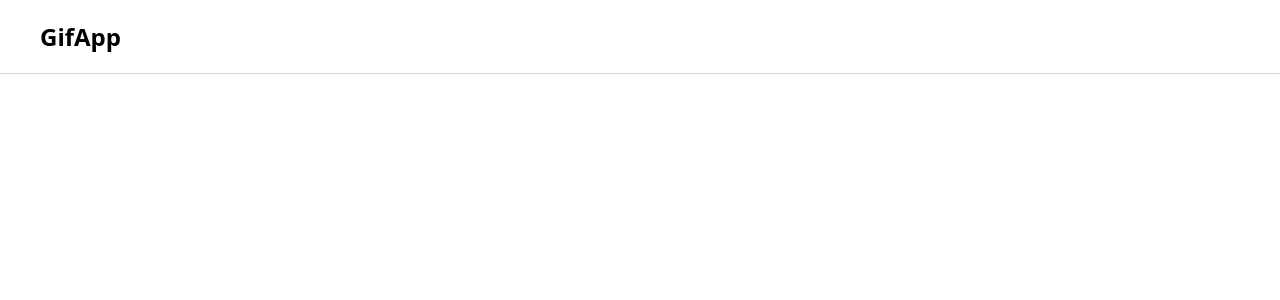
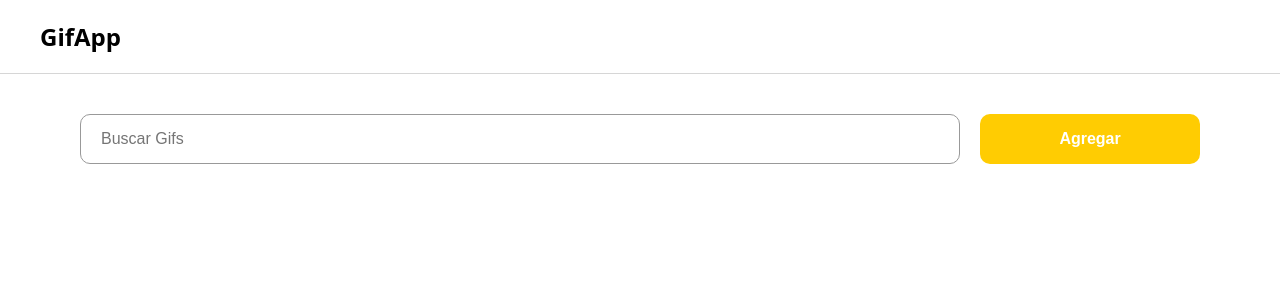
Before and after one commit to jesusrobot0/GifApp, a React (Vite) app: page / in a window 1280 px wide. Shown: the top 300 px of the page. Built offline with nearby package versions, Linux system fonts and the light colour scheme.

Commit message:
Add categories state to the main component and use AddCategories to update it

```diff
--- a/src/GifApp.jsx
+++ b/src/GifApp.jsx
@@ -1,10 +1,24 @@
-import React from 'react'
+import { useState } from 'react'
+import { AddCategory } from './components/AddCategory'
 import { Header } from './components/Header'
 
+/**
+ * GifExpertApp es el componente principal de la aplicación que permite
+ * agregar y mostra categorías de GIFs.
+ */
+
 export default function GifApp() {
+  const [categories, setCategories] = useState([])
+  const addCategory = (newCategory) => {
+    if (categories.includes(newCategory)) return
+    setCategories([newCategory, ...categories])
+    // Otra forma: útil para casos en los que no tenemos acceso a la var del state
+    // setCategories(categories => ['My Hero Academy', ...categories])
+  }
   return (
     <>
       <Header />
+      <AddCategory onAddCategory={addCategory} />
     </>
   )
 }
--- /dev/null
+++ b/src/components/AddCategory.jsx
@@ -0,0 +1,38 @@
+import { useState } from 'react'
+import '../styles/AddCategory.css'
+
+/**
+ * AddCategory es un componente que permite agregar nuevas categorías
+ * de GIFs a través de un formulario.
+ */
+
+export function AddCategory({ onAddCategory }) {
+  const [inputValue, setInputValue] = useState('')
+
+  const handleChange = ({ target }) => {
+    setInputValue(target.value)
+  }
+
+  const handleSubmit = (e) => {
+    e.preventDefault()
+    const value = inputValue.trim()
+
+    if (value.length <= 1) return
+
+    onAddCategory(value)
+    setInputValue('')
+  }
+
+  return (
+    <form onSubmit={handleSubmit} className="FormCategory wrapper">
+      <input
+        type="text"
+        placeholder="Buscar Gifs"
+        value={inputValue}
+        onChange={handleChange}
+        className="FormCategory__input"
+      />
+      <input type="submit" value="Agregar" className="FormCategory__button" />
+    </form>
+  )
+}
--- /dev/null
+++ b/src/styles/AddCategory.css
@@ -0,0 +1,25 @@
+.FormCategory {
+  padding: 40px;
+  display: flex;
+  gap: 20px;
+  justify-content: center;
+}
+
+.FormCategory__input {
+  width: 80%;
+  border-radius: 10px;
+  padding: 15px 20px;
+  font-size: 1rem;
+  border: 1px solid var(--grayHigh);
+}
+
+.FormCategory__button {
+  width: 20%;
+  border: none;
+  border-radius: 10px;
+  font-size: 1rem;
+  font-weight: bold;
+  color: var(--white);
+  background: var(--yellow);
+  cursor: pointer;
+}
--- a/src/styles/index.css
+++ b/src/styles/index.css
@@ -5,11 +5,16 @@
 }
 
 :root {
+  --white: #fff;
   --gray: #d6d6d6;
+  --grayHigh: #999999;
+  --blue: #007aff;
+  --yellow: #ffcc02;
 }
 
 body {
-  font-family: system-ui, -apple-system, BlinkMacSystemFont, 'Segoe UI', Roboto, Oxygen, Ubuntu, Cantarell, 'Open Sans', 'Helvetica Neue', sans-serif;
+  font-family: system-ui, -apple-system, BlinkMacSystemFont, 'Segoe UI', Roboto,
+    Oxygen, Ubuntu, Cantarell, 'Open Sans', 'Helvetica Neue', sans-serif;
 }
 
 .wrapper {
```
Also changed, not shown: src/styles/Header.css (line endings or trailing spaces), 1 other file (tests, documents, lock files or other folders).
